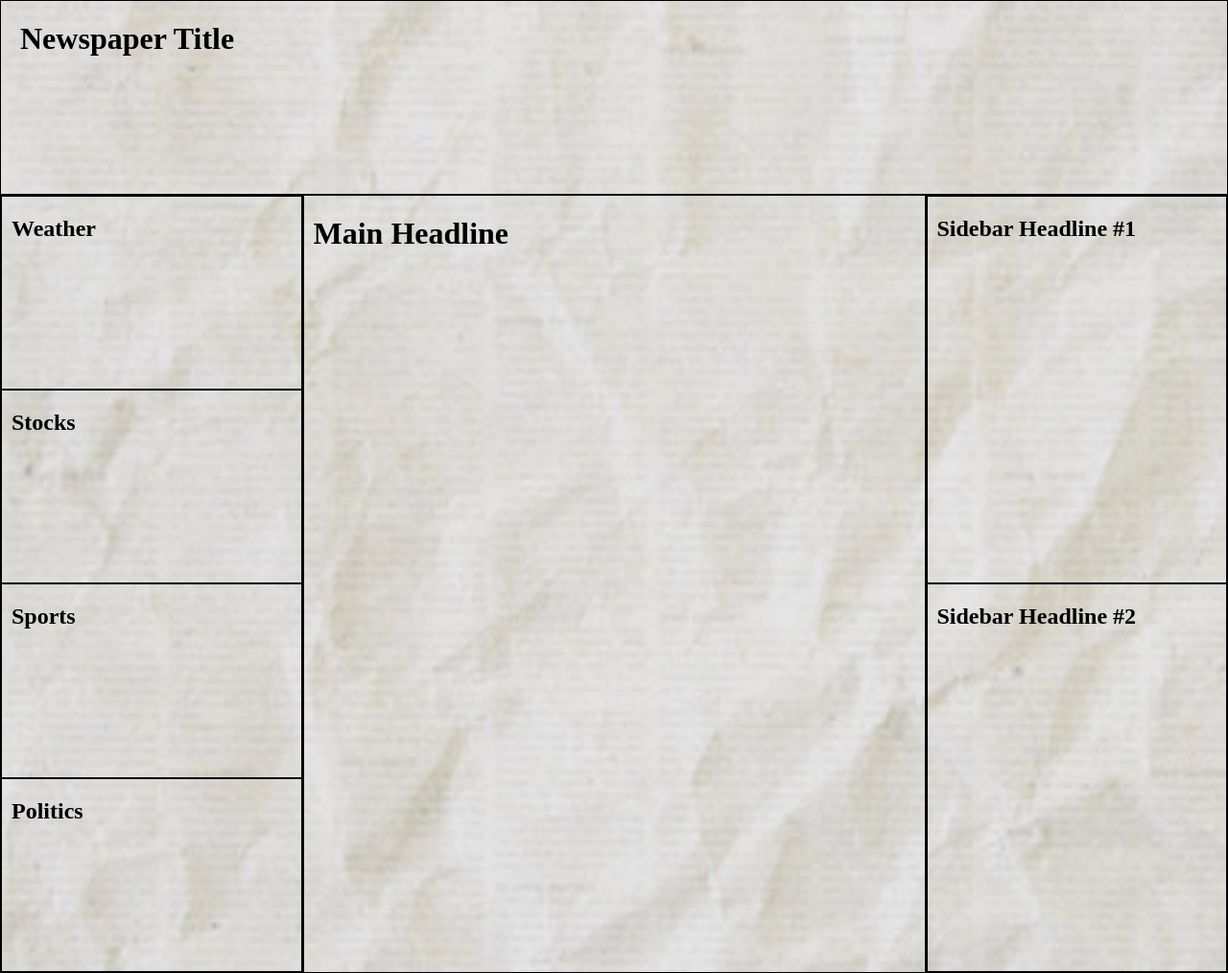
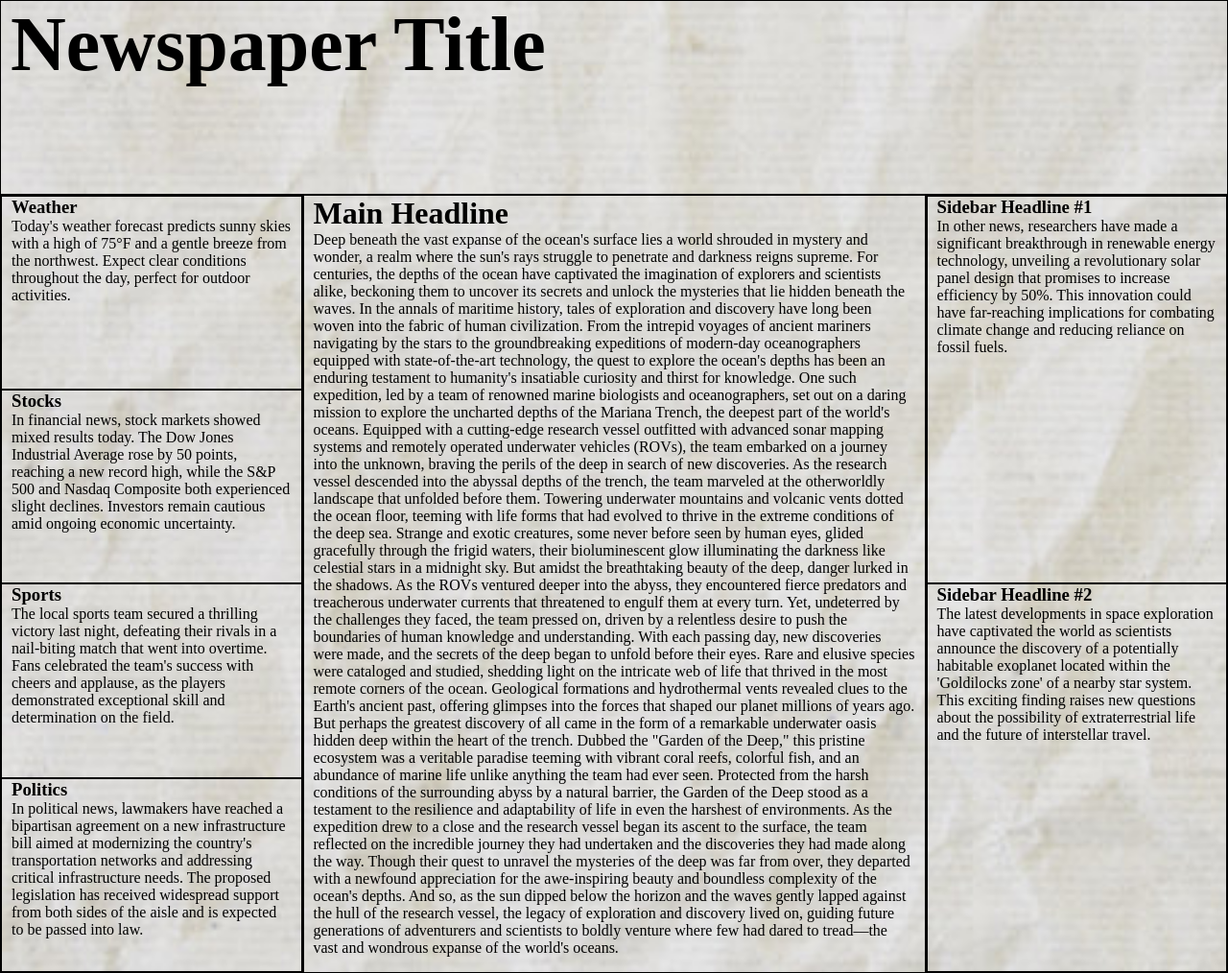
Before and after one commit to jtrichWM/futureGazette, a Flask app: page / in a window 1280 px wide. Shown: the whole page at 96% size. Run offline with Flask 3, Linux system fonts and the light colour scheme.

Commit message:
Fixed header margin and padding, fixed title font size, created artifacts folder, added filler text to sections

```diff
--- a/templates/index.html
+++ b/templates/index.html
@@ -3,7 +3,7 @@
 <head>
     <meta charset="UTF-8">
     <meta name="viewport" content="width=device-width, initial-scale=1.0">
-    <title>Four Sections Layout</title>
+    <title>Future Gazette</title>
     <style>
         body, html {
             background-image: url('/static/paper.jpg');
@@ -13,11 +13,18 @@
             padding: 0;
             height: 100%;
         }
+        h1, h2, h3, p {
+            margin: 0;
+            padding: 0;
+        }
         .top-section {
-            padding: 0 20px;
+            padding: 0 10px;
             border: 1px solid #000;
             height: 20vh; /* Set height to 20% of the viewport height */
             box-sizing: border-box; /* Ensure padding is included in height calculation */
+        }
+        .top-section h1 {
+            font-size: 5em;
         }
         .vertical-sections {
             display: flex;
@@ -29,12 +36,14 @@
             border: 1px solid #000;
             display: flex;
             flex-direction: column;
+            overflow: hidden;
         }
 
         .middle-section {
             padding: 0 10px;
             flex: 2;
             border: 1px solid #000;
+            overflow: hidden;
         }
 
         .right-section {
@@ -42,6 +51,7 @@
             border: 1px solid #000;
             display: flex;
             flex-direction: column;
+            overflow: hidden;
         }
 
         .left-inner-section, .right-inner-section {
@@ -55,39 +65,54 @@
 <body>
     <div class="top-section">
         <h1>Newspaper Title</h1>
-        <!-- Add content for the top section here -->
     </div>
     <div class="vertical-sections">
         <div class="left-section">
             <div class="left-inner-section">
-                <h2>Weather</h2>
-                <!-- Add content for left inner section 1 here -->
+                <h3>Weather</h3>
+                <p>Today's weather forecast predicts sunny skies with a high of 75°F and a gentle breeze from the northwest. Expect clear conditions throughout the day, perfect for outdoor activities.</p>
             </div>
             <div class="left-inner-section">
-                <h2>Stocks</h2>
-                <!-- Add content for left inner section 2 here -->
+                <h3>Stocks</h3>
+                <p>In financial news, stock markets showed mixed results today. The Dow Jones Industrial Average rose by 50 points, reaching a new record high, while the S&P 500 and Nasdaq Composite both experienced slight declines. Investors remain cautious amid ongoing economic uncertainty.</p>
             </div>
             <div class="left-inner-section">
-                <h2>Sports</h2>
-                <!-- Add content for left inner section 3 here -->
+                <h3>Sports</h3>
+                <p>The local sports team secured a thrilling victory last night, defeating their rivals in a nail-biting match that went into overtime. Fans celebrated the team's success with cheers and applause, as the players demonstrated exceptional skill and determination on the field.</p>
             </div>
             <div class="left-inner-section">
-                <h2>Politics</h2>
-                <!-- Add content for left inner section 4 here -->
+                <h3>Politics</h3>
+                <p>In political news, lawmakers have reached a bipartisan agreement on a new infrastructure bill aimed at modernizing the country's transportation networks and addressing critical infrastructure needs. The proposed legislation has received widespread support from both sides of the aisle and is expected to be passed into law.</p>
             </div>
         </div>
         <div class="middle-section">
             <h1>Main Headline</h1>
-            <!-- Add content for the middle section here -->
+            <p>Deep beneath the vast expanse of the ocean's surface lies a world shrouded in mystery and wonder, a realm where the sun's rays struggle to penetrate and darkness reigns supreme. For centuries, the depths of the ocean have captivated the imagination of explorers and scientists alike, beckoning them to uncover its secrets and unlock the mysteries that lie hidden beneath the waves.
+
+                In the annals of maritime history, tales of exploration and discovery have long been woven into the fabric of human civilization. From the intrepid voyages of ancient mariners navigating by the stars to the groundbreaking expeditions of modern-day oceanographers equipped with state-of-the-art technology, the quest to explore the ocean's depths has been an enduring testament to humanity's insatiable curiosity and thirst for knowledge.
+
+                One such expedition, led by a team of renowned marine biologists and oceanographers, set out on a daring mission to explore the uncharted depths of the Mariana Trench, the deepest part of the world's oceans. Equipped with a cutting-edge research vessel outfitted with advanced sonar mapping systems and remotely operated underwater vehicles (ROVs), the team embarked on a journey into the unknown, braving the perils of the deep in search of new discoveries.
+
+                As the research vessel descended into the abyssal depths of the trench, the team marveled at the otherworldly landscape that unfolded before them. Towering underwater mountains and volcanic vents dotted the ocean floor, teeming with life forms that had evolved to thrive in the extreme conditions of the deep sea. Strange and exotic creatures, some never before seen by human eyes, glided gracefully through the frigid waters, their bioluminescent glow illuminating the darkness like celestial stars in a midnight sky.
+
+                But amidst the breathtaking beauty of the deep, danger lurked in the shadows. As the ROVs ventured deeper into the abyss, they encountered fierce predators and treacherous underwater currents that threatened to engulf them at every turn. Yet, undeterred by the challenges they faced, the team pressed on, driven by a relentless desire to push the boundaries of human knowledge and understanding.
+
+                With each passing day, new discoveries were made, and the secrets of the deep began to unfold before their eyes. Rare and elusive species were cataloged and studied, shedding light on the intricate web of life that thrived in the most remote corners of the ocean. Geological formations and hydrothermal vents revealed clues to the Earth's ancient past, offering glimpses into the forces that shaped our planet millions of years ago.
+
+                But perhaps the greatest discovery of all came in the form of a remarkable underwater oasis hidden deep within the heart of the trench. Dubbed the "Garden of the Deep," this pristine ecosystem was a veritable paradise teeming with vibrant coral reefs, colorful fish, and an abundance of marine life unlike anything the team had ever seen. Protected from the harsh conditions of the surrounding abyss by a natural barrier, the Garden of the Deep stood as a testament to the resilience and adaptability of life in even the harshest of environments.
+
+                As the expedition drew to a close and the research vessel began its ascent to the surface, the team reflected on the incredible journey they had undertaken and the discoveries they had made along the way. Though their quest to unravel the mysteries of the deep was far from over, they departed with a newfound appreciation for the awe-inspiring beauty and boundless complexity of the ocean's depths.
+
+                And so, as the sun dipped below the horizon and the waves gently lapped against the hull of the research vessel, the legacy of exploration and discovery lived on, guiding future generations of adventurers and scientists to boldly venture where few had dared to tread—the vast and wondrous expanse of the world's oceans.</p>
         </div>
         <div class="right-section">
             <div class="right-inner-section">
-                <h2>Sidebar Headline #1</h2>
-                <!-- Add content for right inner section 1 here -->
+                <h3>Sidebar Headline #1</h3>
+                <p>In other news, researchers have made a significant breakthrough in renewable energy technology, unveiling a revolutionary solar panel design that promises to increase efficiency by 50%. This innovation could have far-reaching implications for combating climate change and reducing reliance on fossil fuels.</p>
             </div>
             <div class="right-inner-section">
-                <h2>Sidebar Headline #2</h2>
-                <!-- Add content for right inner section 2 here -->
+                <h3>Sidebar Headline #2</h3>
+                <p>The latest developments in space exploration have captivated the world as scientists announce the discovery of a potentially habitable exoplanet located within the 'Goldilocks zone' of a nearby star system. This exciting finding raises new questions about the possibility of extraterrestrial life and the future of interstellar travel.</p>
             </div>
         </div>
     </div>
```
Also changed, not shown: artifacts/examplefrontpagee.jpg (added).
